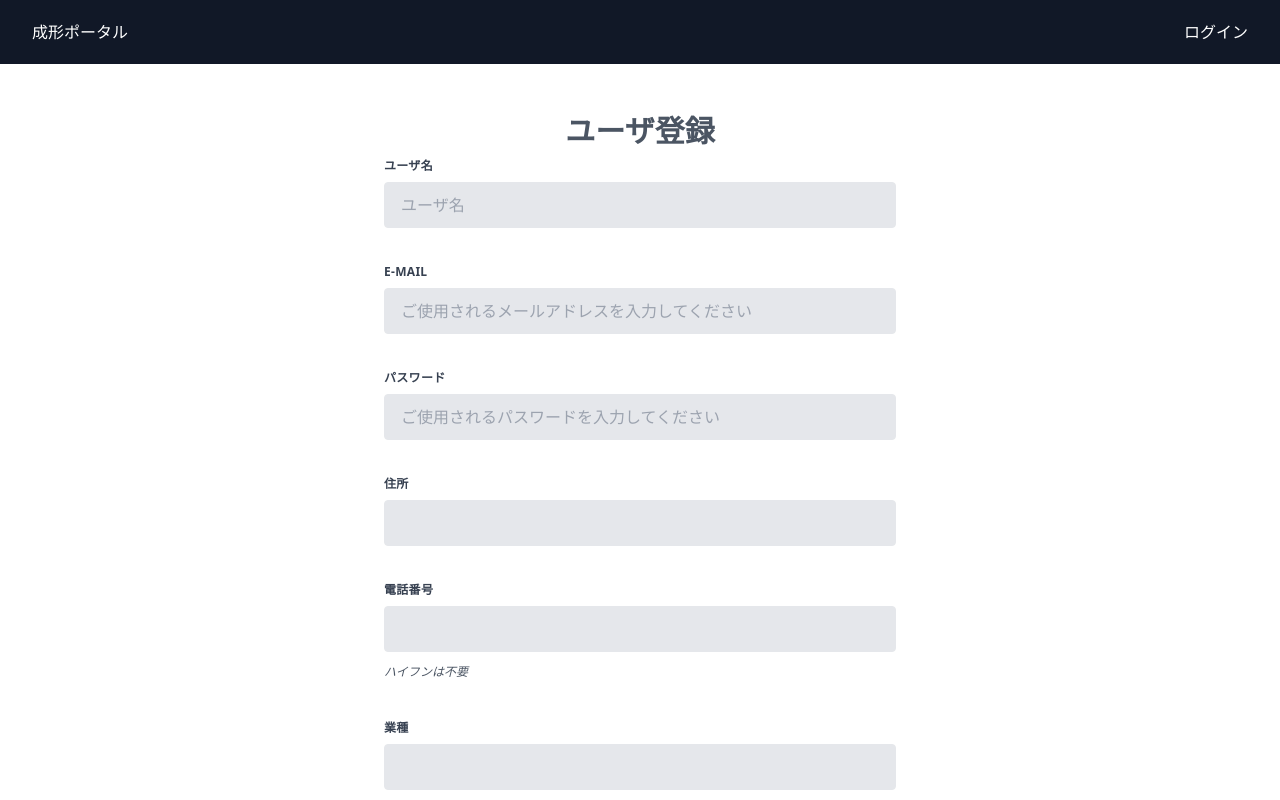
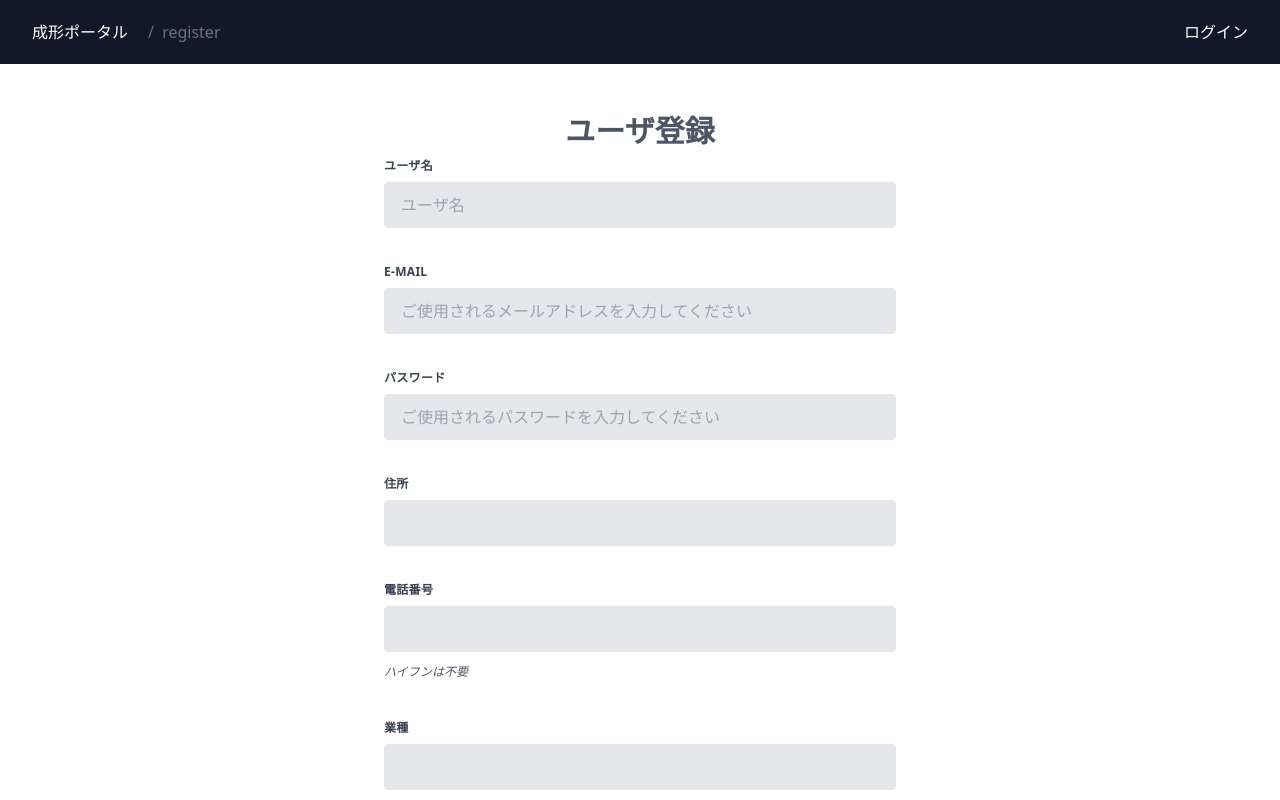
Before and after one commit to SatakeYusuke19920527/next-blog2, a Next.js app: page /register in a window 1280 px wide. Shown: the top 800 px of the page. Built offline with nearby package versions, Linux system fonts and the light colour scheme; no server answers.

Commit message:
add: レスポンシブ対応

```diff
--- /dev/null
+++ b/components/Breadcrumb.tsx
@@ -0,0 +1,27 @@
+import Link from 'next/link';
+import { useRouter } from 'next/router';
+
+const Breadcrumb = () => {
+  const router = useRouter();
+  let joinedPath = '';
+  return (
+    <>
+      {router.asPath.split('/').map((path, index) => {
+        if (path) {
+          joinedPath += path + '/';
+          return (
+            <Link
+              key={index}
+              href={`/${joinedPath}`}
+              className="text-gray-500 hover:text-gray-600"
+            >
+                <span className="text-gray-500 mx-1">/</span> {path}
+            </Link>
+          );
+        }
+      })}
+    </>
+  );
+};
+
+export default Breadcrumb;
--- a/components/Navbar.tsx
+++ b/components/Navbar.tsx
@@ -4,6 +4,7 @@ import { useLoginCheck } from "../hooks/useLoginCheck";
 import { useAppSelector } from "../hooks/useRTK";
 import { logout } from "../models/user/userApplicationService";
 import { siteConfig } from "../site.config";
+import Breadcrumb from "./Breadcrumb";
 
 const Navbar = () => {
   const isLogin = useLoginCheck()
@@ -16,12 +17,15 @@ const Navbar = () => {
     <nav className="relative w-full flex flex-wrap items-center justify-between py-3  text-white hover:text-gray-700 focus:text-gray-700 navbar navbar-expand-lg bg-gray-900">
       <div className="grid grid-cols-10 container-fluid w-full px-6">
         <div
-          className="bg-grey-light rounded-md w-full col-span-9 p-2"
+          className="flex bg-grey-light rounded-md w-full col-span-9 p-2"
           aria-label="breadcrumb1"
         >
           <Link href={`/`} className="text-white hover:text-gray-100">
             {siteConfig.title}
           </Link>
+          <div className="pl-4">
+            <Breadcrumb />
+          </div>
         </div>
         <div
           className="bg-grey-light rounded-md w-full col-span-1 p-2 grid grid-cols-1"
--- a/pages/index.tsx
+++ b/pages/index.tsx
@@ -26,11 +26,11 @@ const Home: NextPage<IndexProps> = ({ pages }) => {
 
   return (
     <Layout>
-      <div className="w-full pt-8 grid grid-cols-10 container-fluid gap-6">
-        <div className="rounded-md col-span-2 gap-6 h-full">
+      <div className="w-full pt-8 grid lg:grid-cols-10 md:grid-cols-1  container-fluid gap-6">
+        <div className="rounded-md lg:col-span-2 md:col-span-1 gap-6 h-full">
           <Search />
         </div>
-        <div className="grid col-span-8 md:grid-cols-3 w-full gap-6">
+        <div className="grid lg:col-span-8 lg:grid-cols-3 md:grid-cols-2 w-full gap-6">
           {/* Card */}
           {pages.map((page, index) => (
             <Card key={index} page={page} />
```
